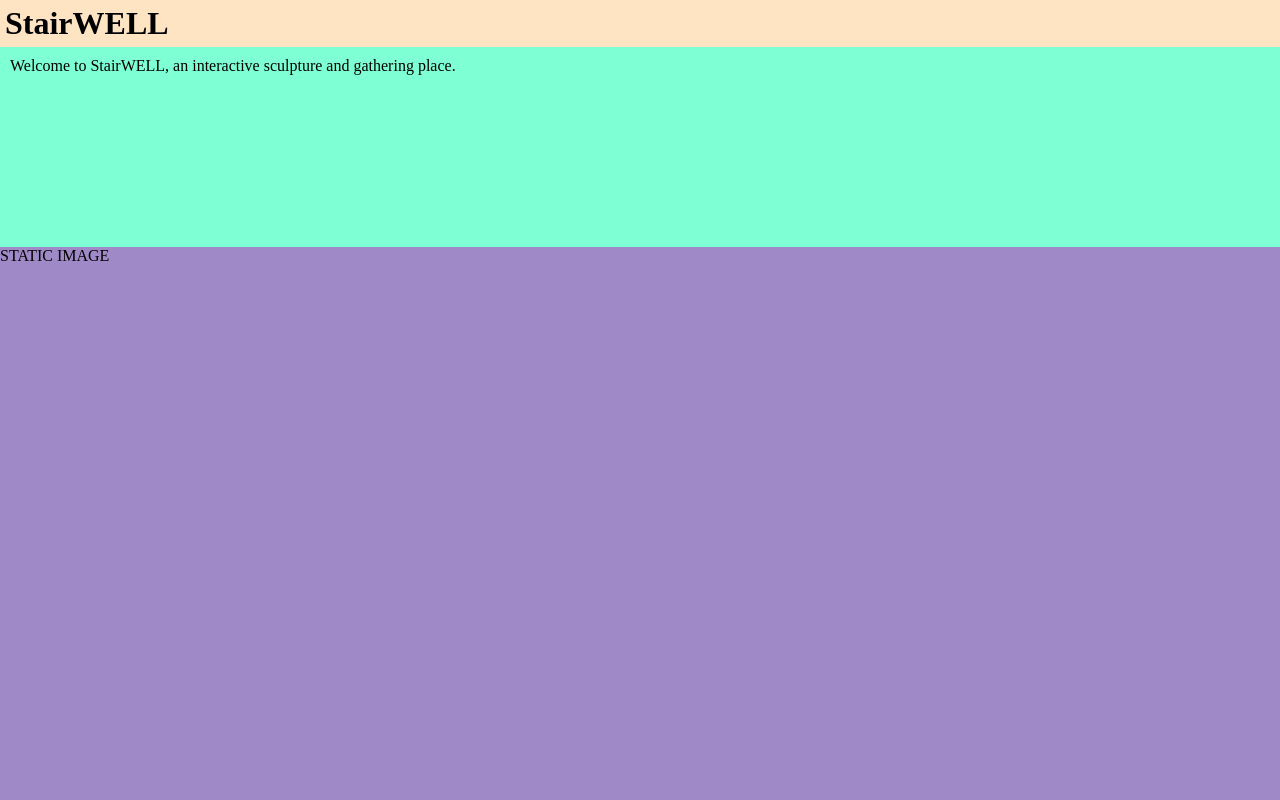
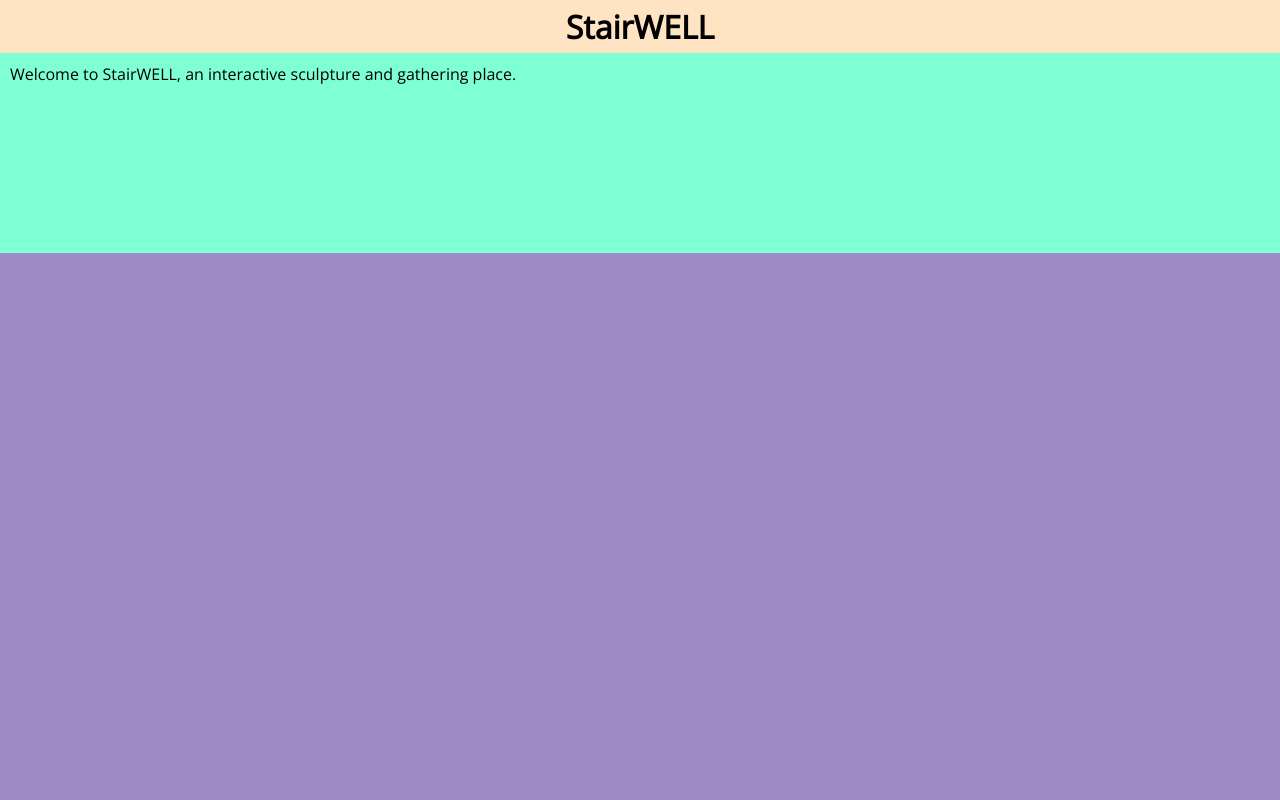
Before and after one commit to Purdue-Stairwell/frontend, a Svelte app: page / in a window 1280 px wide. Shown: the top 800 px of the page. Built offline with nearby package versions, Linux system fonts and the light colour scheme.

Commit message:
laptop work

```diff
--- a/src/App.svelte
+++ b/src/App.svelte
@@ -9,9 +9,11 @@
   import RefreshButton from './lib/abox/RefreshButton.svelte';
   import WhoFive from './lib/vbox/WhoFive.svelte';
 
+  const script = fetch('script.json').then(res => res.json());
+
   let screenLocation = 0;
 
-  let whoFiveScores = [0,0,0,0,0];
+  let whoFiveScores = [5,5,5,5,5];
 
   function nextPage() {
     if(screenLocation < 18)
@@ -20,7 +22,6 @@
 
   function updateWhoFiveScore(event) {
     whoFiveScores[event.detail.number] = event.detail.answer;
-    console.table(whoFiveScores);
   }
 
 </script>
@@ -28,10 +29,14 @@
 <main>
  <!--HEADER-->
  <Header></Header>
-
+ {#key screenLocation}
  <!--INFO BOX-->
  {#if screenLocation != 2 && screenLocation != 13}
- <Narration scriptPage={screenLocation}></Narration>
+  {#await script}
+    <p>Loading Script :)</p>
+  {:then result}
+    <Narration scriptPage={result.script[screenLocation]}></Narration>
+  {/await}
  {/if}
  <!--VISUAL BOX-->
  <!-- 0       1     2     3     4    5    6    7   8   9   10  11  12   13    14     14-->
@@ -39,7 +44,7 @@
  {#if screenLocation < 2 || screenLocation > 13}
  <StaticImage></StaticImage>
  {:else if screenLocation > 6 && screenLocation < 12}
- <WhoFive on:whofive={updateWhoFiveScore} questionNumber={screenLocation-7}></WhoFive>
+ <WhoFive on:whofive={updateWhoFiveScore} questionNumber={screenLocation-7} value={whoFiveScores[screenLocation-7]}></WhoFive>
  {:else if screenLocation == 2 || screenLocation == 13}
  <Squiggle></Squiggle>
  {:else}
@@ -51,6 +56,7 @@
  {:else}
  <NextButton on:message={nextPage}></NextButton>
  {/if}
+ {/key}
 </main>
 
 <style>
--- a/src/app.css
+++ b/src/app.css
@@ -1,4 +1,6 @@
+@import url('https://fonts.googleapis.com/css2?family=Open+Sans&display=swap');
 :root {
+  font-family: 'Open Sans', sans-serif;
 
 }
 * {
--- a/src/lib/Header.svelte
+++ b/src/lib/Header.svelte
@@ -11,8 +11,11 @@
         width: 100%;
         background-color: bisque;
         padding: 5px;
+        display: flex;
+        justify-content: center;
     }
     h1 {
+
         font-size: 24pt;
     }
 </style>
--- a/src/lib/ibox/Narration.svelte
+++ b/src/lib/ibox/Narration.svelte
@@ -1,4 +1,5 @@
 <script>
+    import { fade, fly } from 'svelte/transition';
     //import Typewriter from 'typewriter-effect/dist/core';
     const script = fetch('script.json').then(res => res.json());
 
@@ -7,11 +8,7 @@
 </script>
 
 <main>
-    {#await script}
-        <p>Loading Text :)</p>
-    {:then result}
-        <p>{result.script[scriptPage]}</p>
-    {/await}
+    <p transition:fade>{scriptPage}</p>
 </main>
 
 <style>
@@ -20,6 +17,6 @@
         height: 200px;
         background-color: aquamarine;
         padding: 10px;
-
+        font-size: 100%;
     }
 </style>
--- a/src/lib/vbox/Animation.svelte
+++ b/src/lib/vbox/Animation.svelte
@@ -1,8 +1,8 @@
 <script>
-
+import { fade, fly } from 'svelte/transition';
 </script>
 
-<main>
+<main transition:fade>
     ANIMATION
 </main>
 
--- a/src/lib/vbox/Squiggle.svelte
+++ b/src/lib/vbox/Squiggle.svelte
@@ -1,8 +1,8 @@
 <script>
-
+import { fade, fly } from 'svelte/transition';
 </script>
 
-<main>
+<main transition:fade>
     SQUIGGLE
 </main>
 
@@ -11,5 +11,9 @@
         width: 100%;
         aspect-ratio: 1;
         background-color: rgb(199, 138, 138);
+        display: flex;
+        justify-content: center;
+        align-items: center;
+        font-size: 24pt;
     }
 </style>
--- a/src/lib/vbox/StaticImage.svelte
+++ b/src/lib/vbox/StaticImage.svelte
@@ -1,8 +1,8 @@
 <script>
-
+import { fade, fly } from 'svelte/transition';
 </script>
 
-<main>
+<main transition:fade>
 STATIC IMAGE
 </main>
 
@@ -11,5 +11,9 @@ STATIC IMAGE
         width: 100%;
         aspect-ratio: 1;
         background-color: rgb(159, 138, 199);
+        display: flex;
+        justify-content: center;
+        align-items: center;
+        font-size: 24pt;
     }
 </style>
--- a/src/lib/vbox/WhoFive.svelte
+++ b/src/lib/vbox/WhoFive.svelte
@@ -1,10 +1,10 @@
 <script>
-
+    import { fade, fly } from 'svelte/transition';
     import { createEventDispatcher } from 'svelte';
 
     const dispatch = createEventDispatcher();
 
-    let value = 5;
+    export let value = 5;
 
     function updateAnswer(event) {
         dispatch('whofive', {number: questionNumber, answer: event.target.value});
@@ -14,7 +14,7 @@
 
 
 </script>
-<main>
+<main transition:fade>
     <p>0</p>
     <input type="range" min="0" max="10" bind:value on:change={updateAnswer}>
     <p>10</p>
@@ -24,9 +24,12 @@
         width: 100%;
         aspect-ratio: 1;
         padding: 10px;
+        padding-bottom: 150px;
         display: flex;
         justify-content: center;
+        align-items: center;
         font-size: 24pt;
+
     }
     input {
         margin: 0 10px;
```
